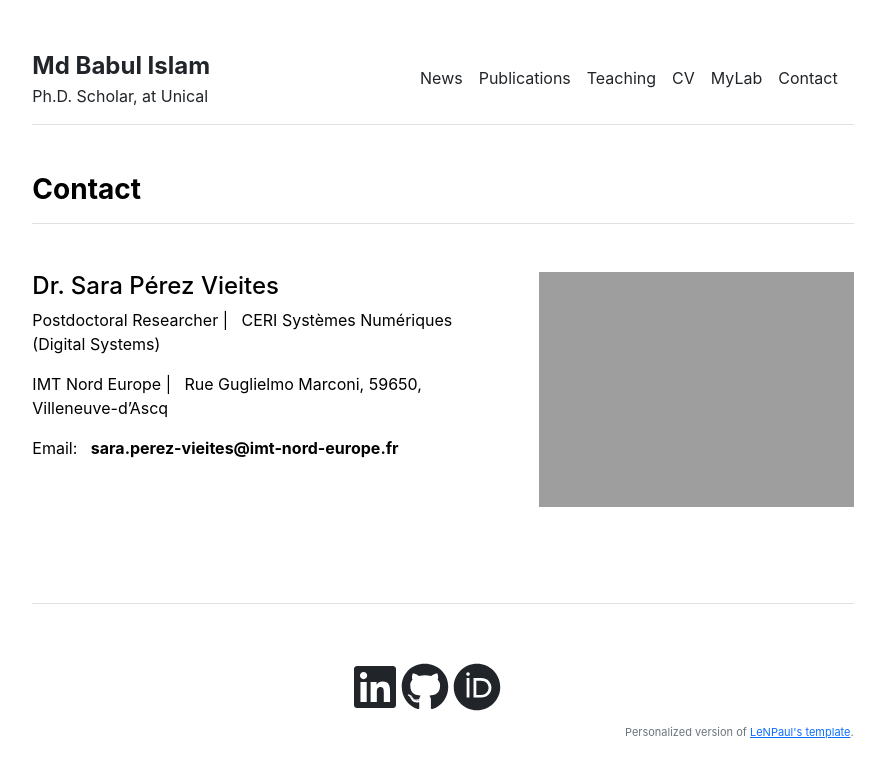
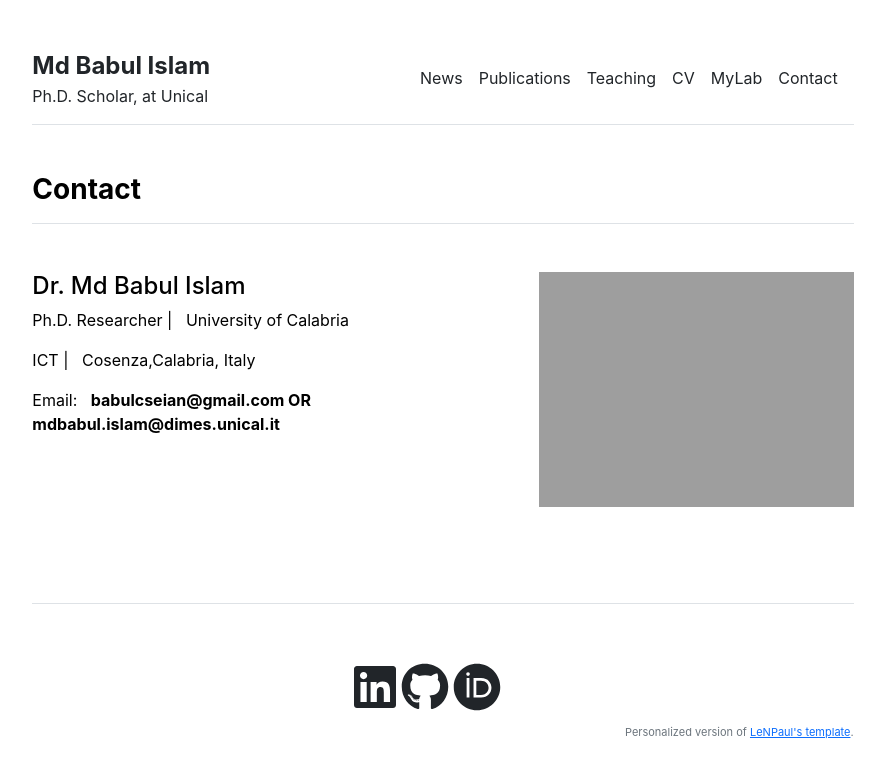
Before and after one commit to babulcseian/babulcseian.github.io, a Jekyll site: the page built from contact.md, in a window 1280 px wide. Shown: the top 778 px of the page, without its empty margins (197-1082 px from the left). Built offline with Jekyll 4.4.1, drawn with Linux system fonts in a browser that asks for light colours; a style sheet for code colours, icons or effects is not loaded.

Commit message:
Update contact.html

```diff
--- a/_includes/contact.html
+++ b/_includes/contact.html
@@ -3,11 +3,11 @@
     <h3 class="fw-bold border-bottom pb-3 mb-5">Contact</h3>
     <div class="row g-5 mb-5">
       <div class="col-md-7">
-        <h4>Dr. Sara Pérez Vieites</h4>
-        <p>Postdoctoral Researcher | &nbsp; CERI Systèmes Numériques (Digital Systems)</p>
-        <p>IMT Nord Europe | &nbsp; Rue Guglielmo Marconi, 59650, Villeneuve-d’Ascq</p>
+        <h4>Dr. Md Babul Islam</h4>
+        <p>Ph.D. Researcher | &nbsp; University of Calabria</p>
+        <p>ICT | &nbsp; Cosenza,Calabria, Italy</p>
         <!-- <p>Phone: +34 xxx xx xx xx </p> -->
-        <p>Email: &nbsp; <b>sara.perez-vieites@imt-nord-europe.fr</b></p>
+        <p>Email: &nbsp; <b>babulcseian@gmail.com OR mdbabul.islam@dimes.unical.it</b></p>
         <!-- <p>Office: xxxxx </p> -->
       </div>
       <div class="col-md-5">
```
